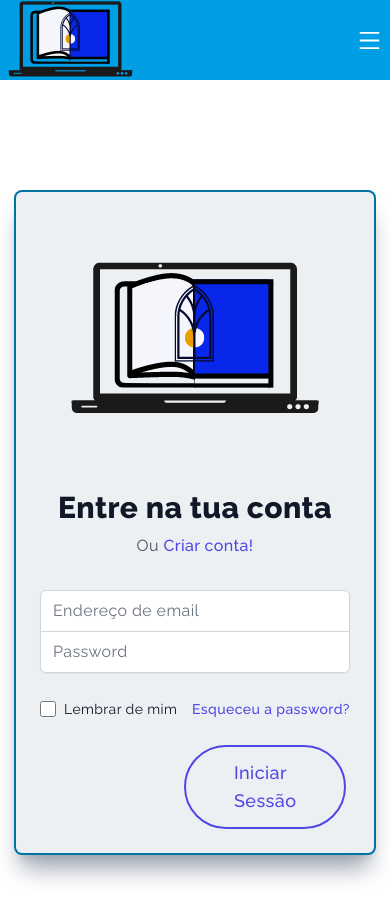
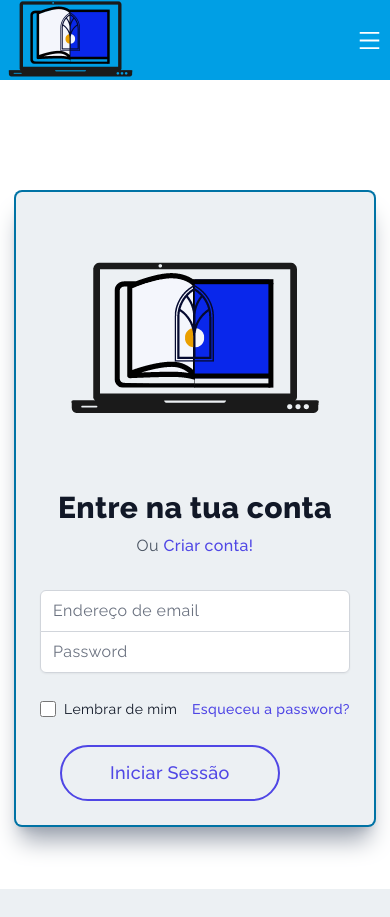
Before and after one commit to EscolaDigital-AEB/escoladigital, a Next.js app in the folder src/escoladigital/: page /login in a window 390 px wide. After the commit the page ends 889 px from the top, so only its background shows below. Built offline with nearby package versions, Linux system fonts and the light colour scheme.

Commit message:
Update login.tsx

```diff
--- a/src/escoladigital/pages/login.tsx
+++ b/src/escoladigital/pages/login.tsx
@@ -122,7 +122,7 @@ const login = () => {
             </div>
           </div>
 
-          <div className=" mx-36 items-center justify-center">
+          <div className=" md:mx-36 m-5  items-center justify-center">
             <a
               href="#_"
               className="relative inline-flex items-center px-12 py-3 overflow-hidden text-lg font-medium text-indigo-600 border-2 border-indigo-600 rounded-full hover:text-white group hover:bg-gray-50"
```
